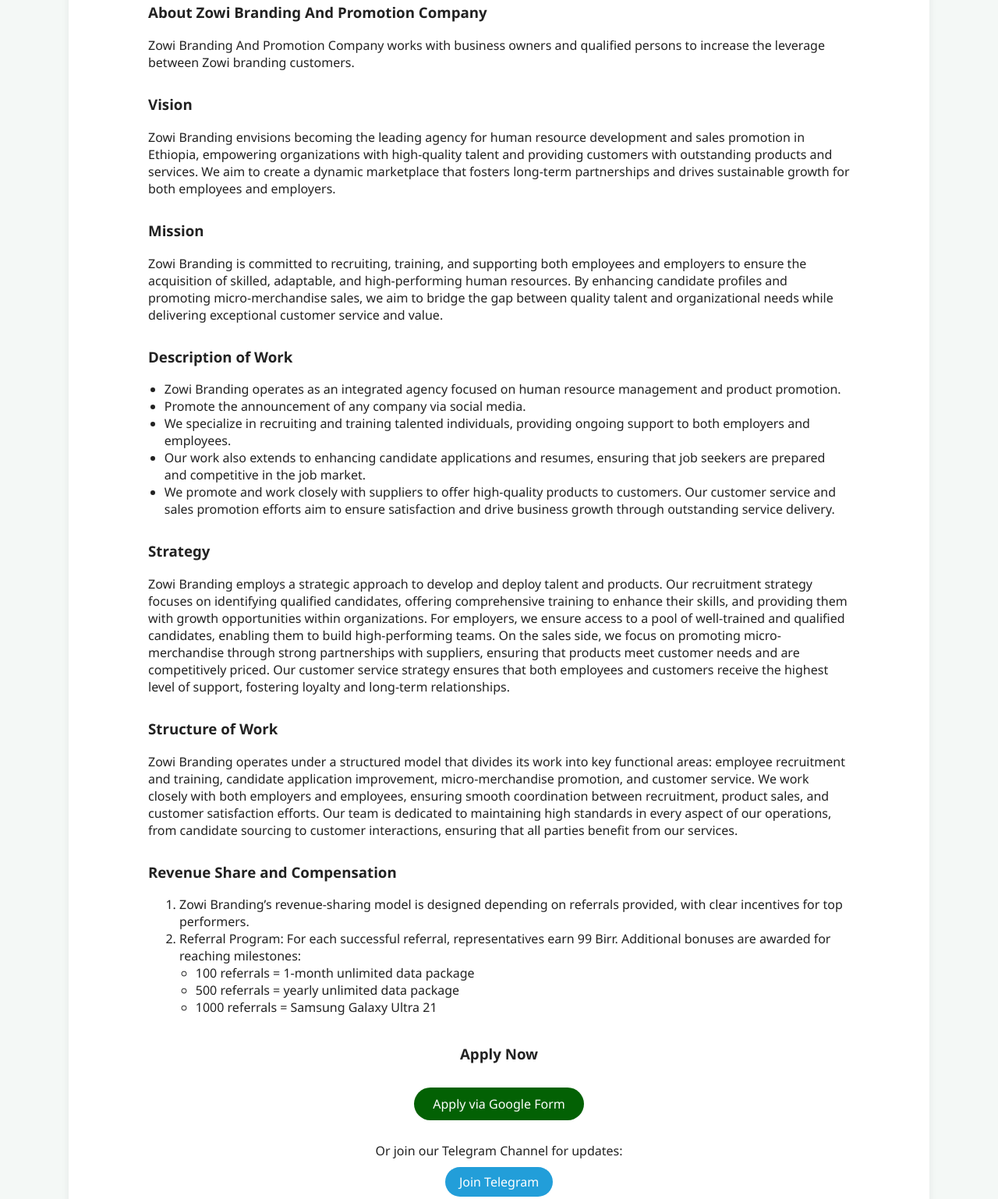
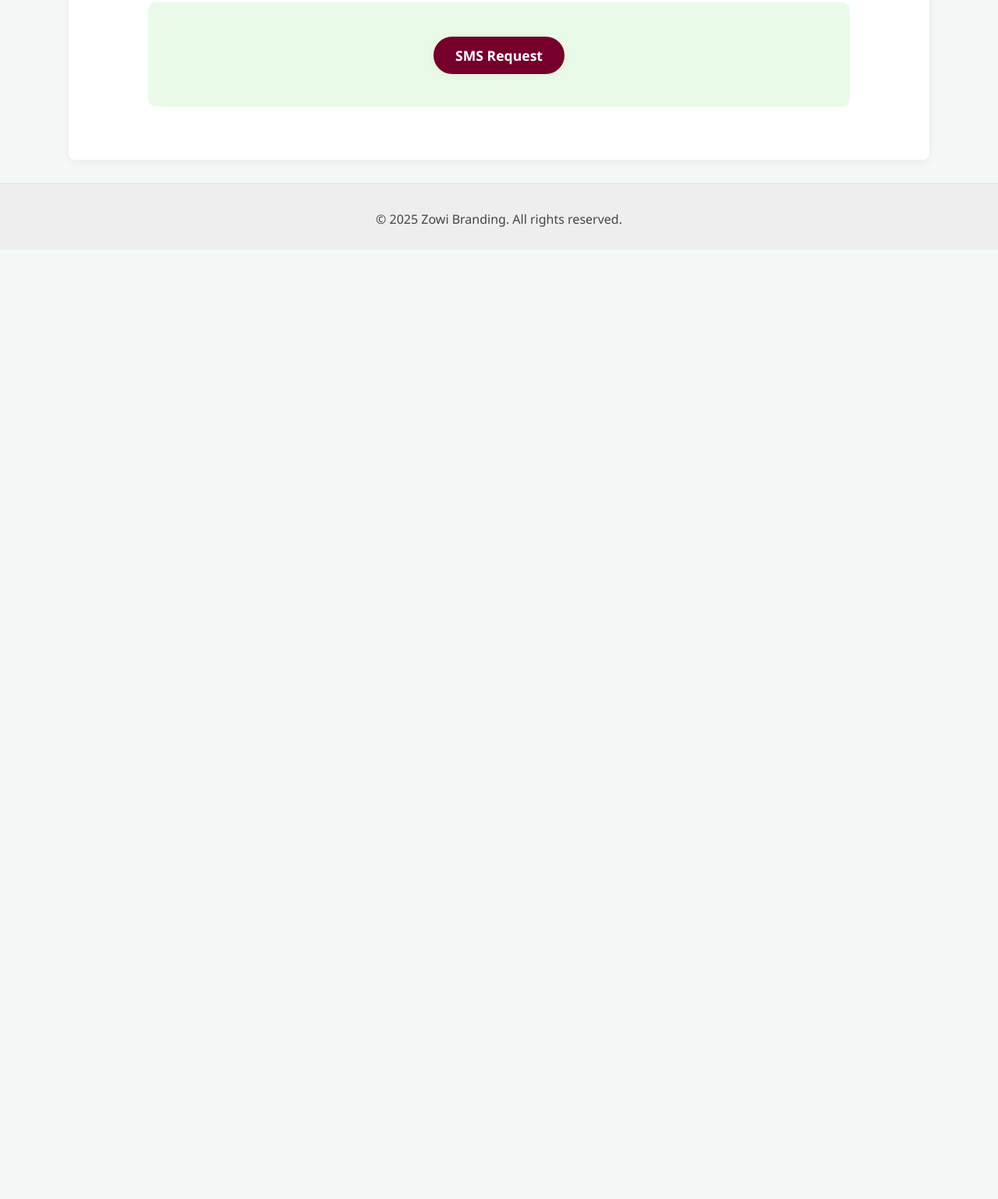
Before and after one commit to rohobotya/Zowipromotionzone, a plain HTML site: page index.html in a window 1280 px wide. Shown: the part 497-2035 px from the top of the page at 78% size. After the commit the page ends 817 px from the top, so only its background shows below. Drawn offline with Linux system fonts and the light colour scheme.

Commit message:
Update index.html

```diff
--- a/index.html
+++ b/index.html
@@ -11,82 +11,20 @@
     <h1>Zowi Branding And Promotion Company</h1>
     <nav>
       <a href="index.html" class="active">Home</a>
-      <a href="about.html">About</a>
-      <a href="referral.html">Referral Program</a>
-      <a href="apply.html">Apply</a>
-      <a href="contact.html">Contact</a>
     </nav>
   </header>
   <main>
+
     <section class="hero">
       <h2>Empowering Businesses & Talent in Ethiopia</h2>
       <p>Connecting organizations with top talent and promoting outstanding products and services.</p>
       <a href="https://docs.google.com/forms/d/e/1FAIpQLSeoB0_7-WTpT7nBlCvTtjJ8G-SOAxu9nE0updTIApjwDUPW2A/viewform?usp=sharing" class="cta-button" target="_blank">Sign Up / Apply Now</a>
     </section>
 
-    <section>
-      <h3>About Zowi Branding And Promotion Company</h3>
-      <p>Zowi Branding And Promotion Company works with business owners and qualified persons to increase the leverage between Zowi branding customers.</p>
+    <section class="hero">
+      <h2 href="https://rohobotya.github.io/Sms/" class="cta-button" target="_blank">SMS Request</h2>
     </section>
 
-    <section>
-      <h3>Vision</h3>
-      <p>
-        Zowi Branding envisions becoming the leading agency for human resource development and sales promotion in Ethiopia, empowering organizations with high-quality talent and providing customers with outstanding products and services. We aim to create a dynamic marketplace that fosters long-term partnerships and drives sustainable growth for both employees and employers.
-      </p>
-    </section>
-
-    <section>
-      <h3>Mission</h3>
-      <p>
-        Zowi Branding is committed to recruiting, training, and supporting both employees and employers to ensure the acquisition of skilled, adaptable, and high-performing human resources. By enhancing candidate profiles and promoting micro-merchandise sales, we aim to bridge the gap between quality talent and organizational needs while delivering exceptional customer service and value.
-      </p>
-    </section>
-
-    <section>
-      <h3>Description of Work</h3>
-      <ul>
-        <li>Zowi Branding operates as an integrated agency focused on human resource management and product promotion.</li>
-        <li>Promote the announcement of any company via social media.</li>
-        <li>We specialize in recruiting and training talented individuals, providing ongoing support to both employers and employees.</li>
-        <li>Our work also extends to enhancing candidate applications and resumes, ensuring that job seekers are prepared and competitive in the job market.</li>
-        <li>We promote and work closely with suppliers to offer high-quality products to customers. Our customer service and sales promotion efforts aim to ensure satisfaction and drive business growth through outstanding service delivery.</li>
-      </ul>
-    </section>
-
-    <section>
-      <h3>Strategy</h3>
-      <p>
-        Zowi Branding employs a strategic approach to develop and deploy talent and products. Our recruitment strategy focuses on identifying qualified candidates, offering comprehensive training to enhance their skills, and providing them with growth opportunities within organizations. For employers, we ensure access to a pool of well-trained and qualified candidates, enabling them to build high-performing teams. On the sales side, we focus on promoting micro-merchandise through strong partnerships with suppliers, ensuring that products meet customer needs and are competitively priced. Our customer service strategy ensures that both employees and customers receive the highest level of support, fostering loyalty and long-term relationships.
-      </p>
-    </section>
-
-    <section>
-      <h3>Structure of Work</h3>
-      <p>
-        Zowi Branding operates under a structured model that divides its work into key functional areas: employee recruitment and training, candidate application improvement, micro-merchandise promotion, and customer service. We work closely with both employers and employees, ensuring smooth coordination between recruitment, product sales, and customer satisfaction efforts. Our team is dedicated to maintaining high standards in every aspect of our operations, from candidate sourcing to customer interactions, ensuring that all parties benefit from our services.
-      </p>
-    </section>
-
-    <section>
-      <h3>Revenue Share and Compensation</h3>
-      <ol>
-        <li>Zowi Branding’s revenue-sharing model is designed depending on referrals provided, with clear incentives for top performers.</li>
-        <li>Referral Program: For each successful referral, representatives earn 99 Birr. Additional bonuses are awarded for reaching milestones:</li>
-        <ul>
-          <li>100 referrals = 1-month unlimited data package</li>
-          <li>500 referrals = yearly unlimited data package</li>
-          <li>1000 referrals = Samsung Galaxy Ultra 21</li>
-        </ul>
-      </ol>
-    </section>
-
-    <section class="apply-section">
-      <h3>Apply Now</h3>
-      <a href="https://docs.google.com/forms/d/e/1FAIpQLSeoB0_7-WTpT7nBlCvTtjJ8G-SOAxu9nE0updTIApjwDUPW2A/viewform?usp=sharing" class="cta-button" target="_blank">Apply via Google Form</a>
-      <p>Or join our Telegram Channel for updates:<br>
-      <a href="https://t.me/+R3M51a1DREAwOTY0" target="_blank" class="telegram-link">Join Telegram</a></p>
-    </section>
   </main>
   <footer>
     <p>&copy; 2025 Zowi Branding. All rights reserved.</p>
```
